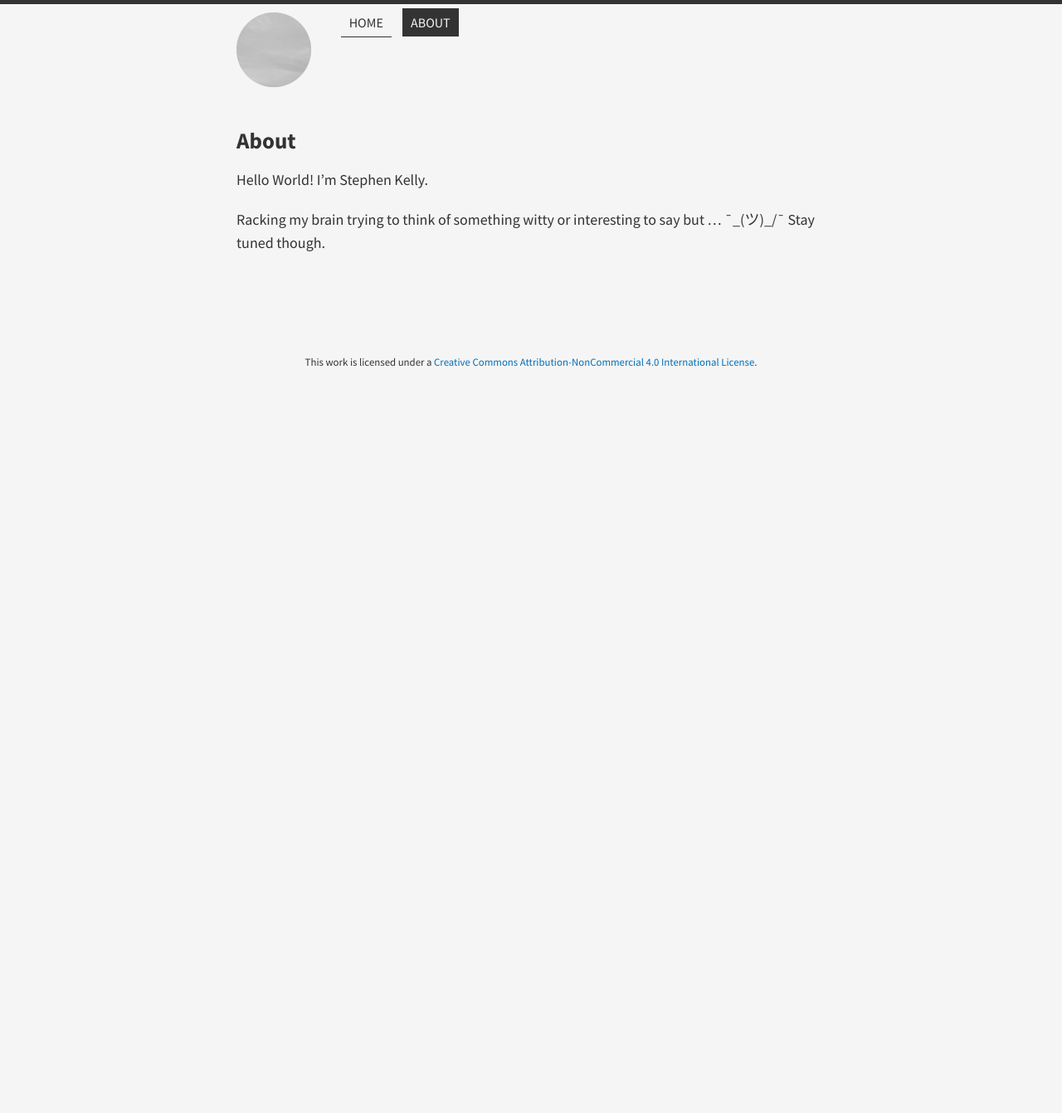
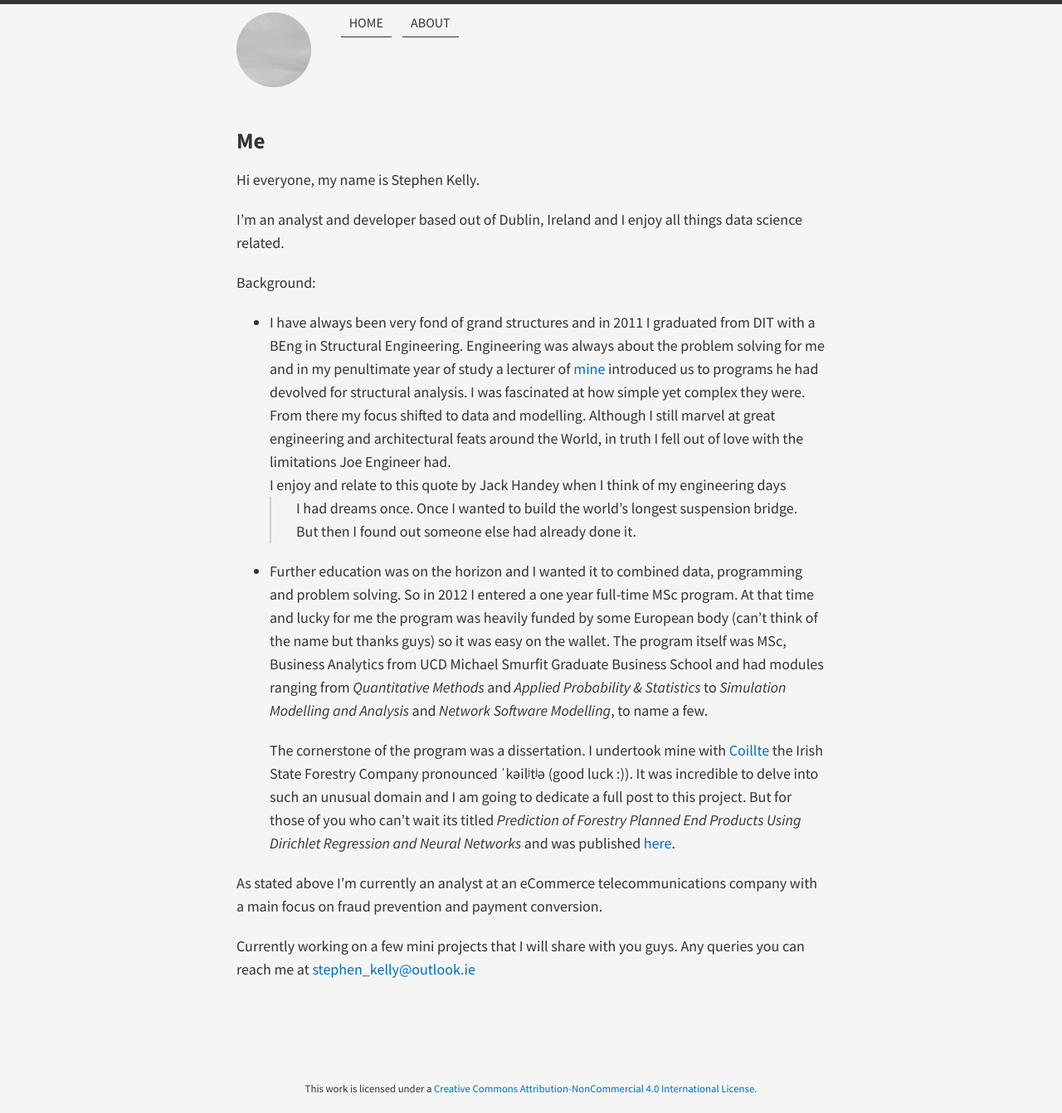
Before and after one commit to stephenpkelly/stephen.github.io, a Jekyll site: the page built from about/index.md, in a window 1280 px wide. Shown: the whole page at 83% size. Built offline with Jekyll 4.4.1, drawn with Linux system fonts in a browser that asks for light colours; nearby versions of some CDN libraries; Markdown is read by kramdown in place of the engine named in the settings; before the commit the page ends 900 px from its top, so only the background shows below that.

Commit message:
Updated About

```diff
--- a/about/index.md
+++ b/about/index.md
@@ -1,8 +1,21 @@
 ---
 layout: page
-title: About
+title: Me
 ---
 
-Hello World! I'm Stephen Kelly.
+Hi everyone, my name is Stephen Kelly.
 
-Racking my brain trying to think of something witty or interesting to say but ... ¯\_(ツ)_/¯ Stay tuned though.
+I'm an analyst and developer based out of Dublin, Ireland and I enjoy all things data science related.
+
+Background:
+  * I have always been very fond of grand structures and in 2011 I graduated from DIT with a BEng in Structural Engineering. Engineering was always about the problem solving for me and in my penultimate year of study a lecturer of [mine](http://www.colincaprani.com/) introduced us to programs he had devolved for structural analysis. I was fascinated at how simple yet complex they were. From there my focus shifted to data and modelling. Although I still marvel at great engineering and architectural feats around the World, in truth I fell out of love with the limitations Joe Engineer had.
+    I enjoy and relate to this quote by Jack Handey when I think of my engineering days
+	>I had dreams once. Once I wanted to build the world’s longest suspension bridge. But then I found out someone else had already done it.
+
+  * Further education was on the horizon and I wanted it to combined data, programming and problem solving. So in 2012 I entered a one year full-time MSc program. At that time and lucky for me the program was heavily funded by some European body (can't think of the name but thanks guys) so it was easy on the wallet. The program itself was MSc, Business Analytics from UCD Michael Smurfit Graduate Business School and had modules ranging from _Quantitative Methods_ and _Applied Probability & Statistics_ to _Simulation Modelling and Analysis_ and _Network Software Modelling_, to name a few.
+
+    The cornerstone of the program was a dissertation. I undertook mine with [Coillte](http://www.coillte.ie/) the Irish State Forestry Company pronounced ˈkəilʲtʲə (good luck :)). It was incredible to delve into such an unusual domain and I am going to dedicate a full post to this project. But for those of you who can't wait its titled _Prediction of Forestry Planned End Products Using Dirichlet Regression and Neural Networks_ and was published [here](http://dx.doi.org/10.5849/forsci.14-023).
+
+As stated above I'm currently an analyst at an eCommerce telecommunications company with a main focus on fraud prevention and payment conversion.
+
+Currently working on a few mini projects that I will share with you guys. Any queries you can reach me at [stephen_kelly@outlook.ie](mailto:stephen_kelly@outlook.ie)
```
